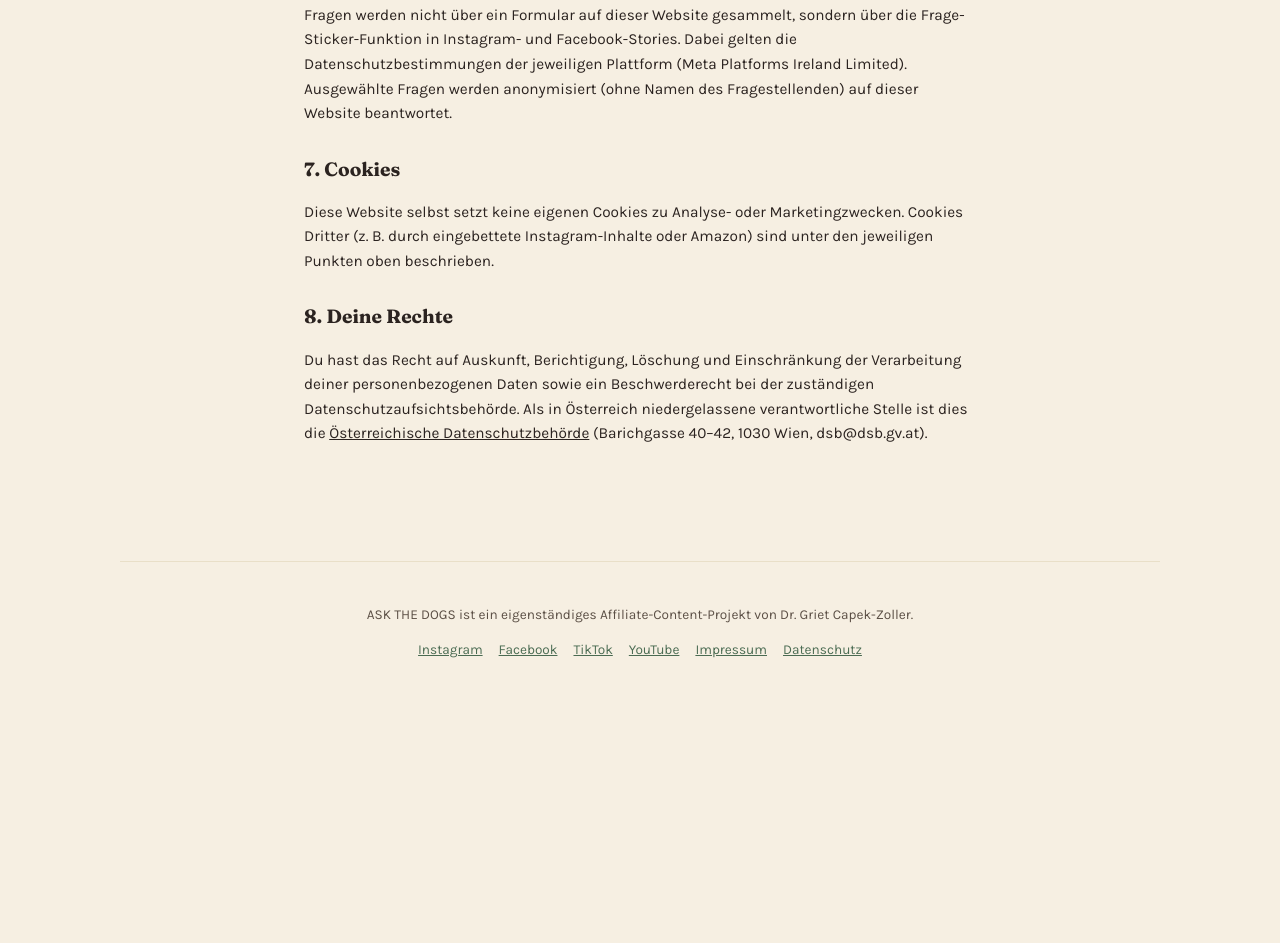
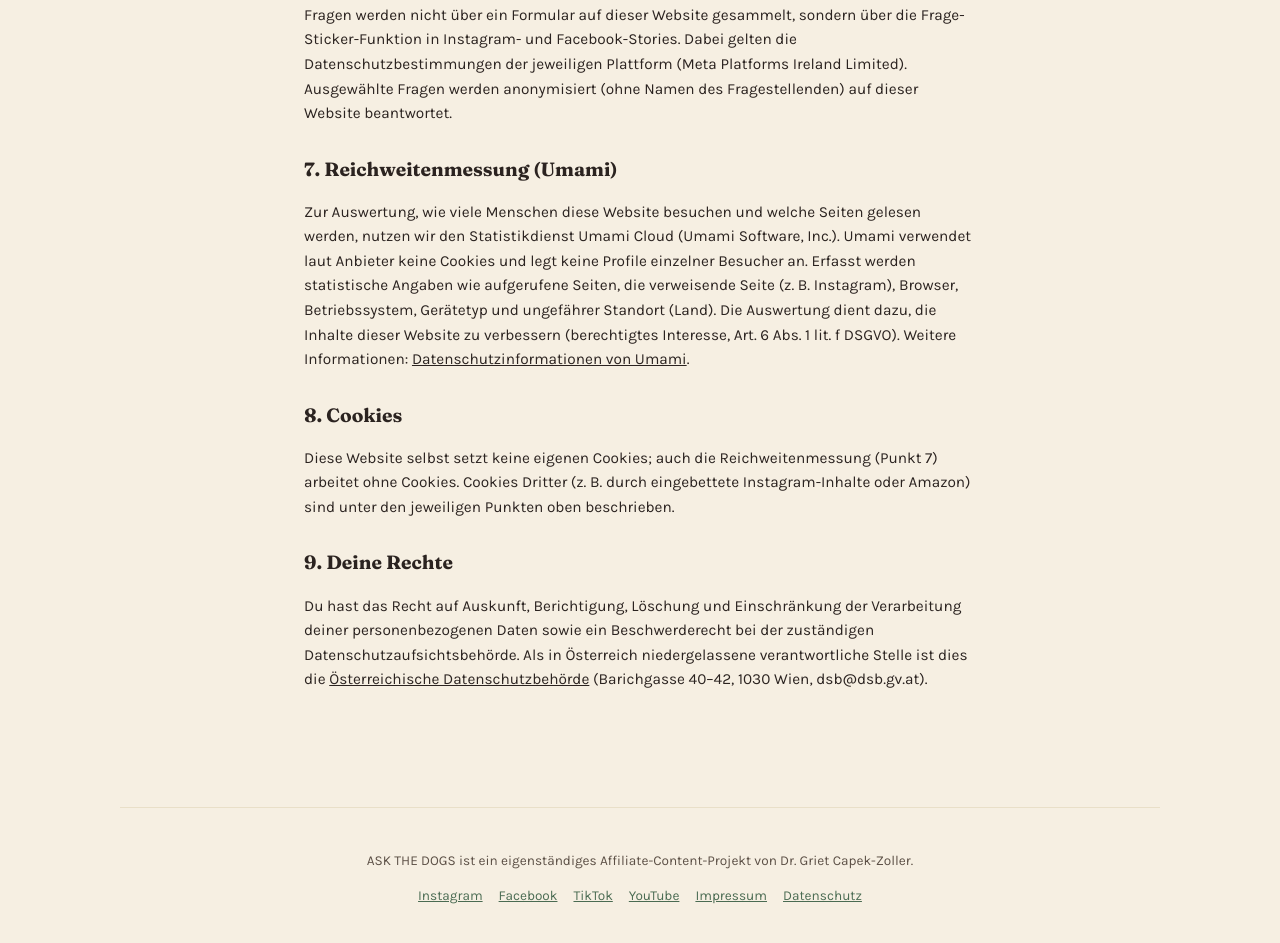
Before and after one commit to Capek-Zoller/askthedogs-website, a plain HTML site: page datenschutz.html in a window 1280 px wide. Shown: the part 1130-2073 px from the top of the page. Before the commit the page ends 1831 px from the top, so only its background shows below. Drawn offline with Linux system fonts and the light colour scheme.

Commit message:
Add files via upload

```diff
--- a/datenschutz.html
+++ b/datenschutz.html
@@ -5,6 +5,7 @@
 <meta name="viewport" content="width=device-width, initial-scale=1.0">
 <title>Datenschutz – ASK THE DOGS</title>
 <link rel="stylesheet" href="assets/site.css">
+<script defer src="https://cloud.umami.is/script.js" data-website-id="b553d659-0930-4536-8bc1-bd85f76ef649"></script>
 </head>
 <body>
 
@@ -44,10 +45,13 @@
   <h2>6. Fragen für "Frag das Rudel"</h2>
   <p>Fragen werden nicht über ein Formular auf dieser Website gesammelt, sondern über die Frage-Sticker-Funktion in Instagram- und Facebook-Stories. Dabei gelten die Datenschutzbestimmungen der jeweiligen Plattform (Meta Platforms Ireland Limited). Ausgewählte Fragen werden anonymisiert (ohne Namen des Fragestellenden) auf dieser Website beantwortet.</p>
 
-  <h2>7. Cookies</h2>
-  <p>Diese Website selbst setzt keine eigenen Cookies zu Analyse- oder Marketingzwecken. Cookies Dritter (z. B. durch eingebettete Instagram-Inhalte oder Amazon) sind unter den jeweiligen Punkten oben beschrieben.</p>
+  <h2>7. Reichweitenmessung (Umami)</h2>
+  <p>Zur Auswertung, wie viele Menschen diese Website besuchen und welche Seiten gelesen werden, nutzen wir den Statistikdienst Umami Cloud (Umami Software, Inc.). Umami verwendet laut Anbieter keine Cookies und legt keine Profile einzelner Besucher an. Erfasst werden statistische Angaben wie aufgerufene Seiten, die verweisende Seite (z. B. Instagram), Browser, Betriebssystem, Gerätetyp und ungefährer Standort (Land). Die Auswertung dient dazu, die Inhalte dieser Website zu verbessern (berechtigtes Interesse, Art. 6 Abs. 1 lit. f DSGVO). Weitere Informationen: <a href="https://umami.is/privacy" target="_blank" rel="noopener">Datenschutzinformationen von Umami</a>.</p>
 
-  <h2>8. Deine Rechte</h2>
+  <h2>8. Cookies</h2>
+  <p>Diese Website selbst setzt keine eigenen Cookies; auch die Reichweitenmessung (Punkt 7) arbeitet ohne Cookies. Cookies Dritter (z. B. durch eingebettete Instagram-Inhalte oder Amazon) sind unter den jeweiligen Punkten oben beschrieben.</p>
+
+  <h2>9. Deine Rechte</h2>
   <p>Du hast das Recht auf Auskunft, Berichtigung, Löschung und Einschränkung der Verarbeitung deiner personenbezogenen Daten sowie ein Beschwerderecht bei der zuständigen Datenschutzaufsichtsbehörde. Als in Österreich niedergelassene verantwortliche Stelle ist dies die <a href="https://www.dsb.gv.at" target="_blank" rel="noopener">Österreichische Datenschutzbehörde</a> (Barichgasse 40–42, 1030 Wien, dsb@dsb.gv.at).</p>
 
 </div>
```
Also changed, not shown: impressum.html (+1 -0 lines), index.html (+1 -0 lines).
